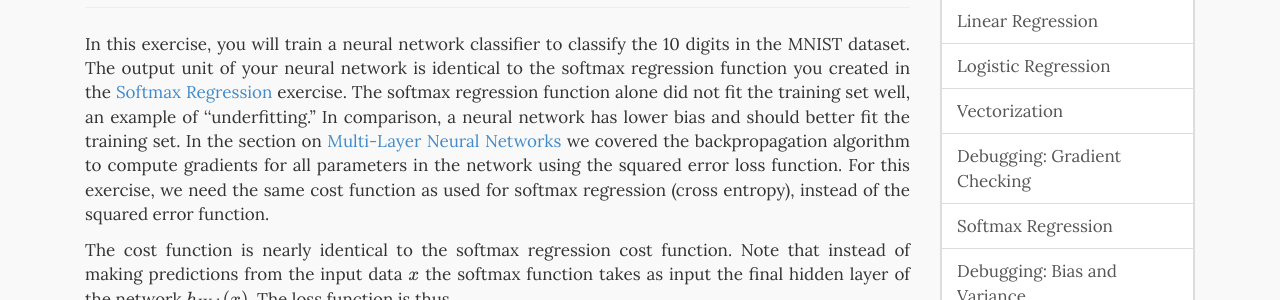
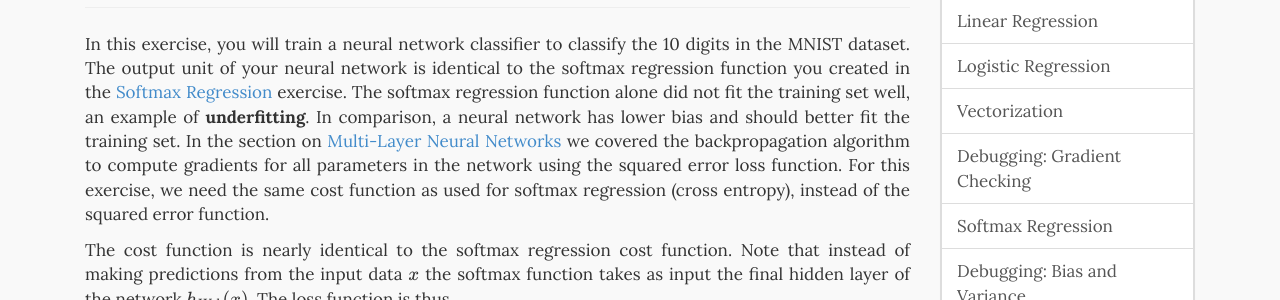
Before and after one commit to sameeptandon/ufldl_tutorial, a Jekyll site: the page built from supervised/ExerciseSupervisedNeuralNetwork.md, in a window 1280 px wide. Shown: the part 154-454 px from the top of the page. Built offline with Jekyll 4.4.1, drawn with Linux system fonts in a browser that asks for light colours; formulas are drawn with MathJax 3; some of the changed lines change nothing that is shown.

Commit message:
updating

```diff
--- a/supervised/ExerciseSupervisedNeuralNetwork.md
+++ b/supervised/ExerciseSupervisedNeuralNetwork.md
@@ -5,7 +5,7 @@
 categories: supervised
 ---
 
-In this exercise, you will train a neural network classifier to classify the 10 digits in the MNIST dataset. The output unit of your neural network is identical to the softmax regression function you created in the [Softmax Regression](/supervised/SoftmaxRegression) exercise. The softmax regression function alone did not fit the training set well, an example of ''underfitting.'' In comparison, a neural network has lower bias and should better fit the training set. In the section on [Multi-Layer Neural Networks](/supervised/MultiLayerNeuralNetworks) we covered the backpropagation algorithm to compute gradients for all parameters in the network using the squared error loss function. For this exercise, we need the same cost function as used for softmax regression (cross entropy), instead of the squared error function.
+In this exercise, you will train a neural network classifier to classify the 10 digits in the MNIST dataset. The output unit of your neural network is identical to the softmax regression function you created in the [Softmax Regression]({{site.baseurl}}/supervised/SoftmaxRegression) exercise. The softmax regression function alone did not fit the training set well, an example of __underfitting__. In comparison, a neural network has lower bias and should better fit the training set. In the section on [Multi-Layer Neural Networks]({{site.baseurl}}/supervised/MultiLayerNeuralNetworks) we covered the backpropagation algorithm to compute gradients for all parameters in the network using the squared error loss function. For this exercise, we need the same cost function as used for softmax regression (cross entropy), instead of the squared error function.
 
 The cost function is nearly identical to the softmax regression cost function. Note that instead of making predictions from the input data <m> x </m> the softmax function takes as input the final hidden layer of the network <m> h_{W,b}(x) </m>. The loss function is thus,
 
```
